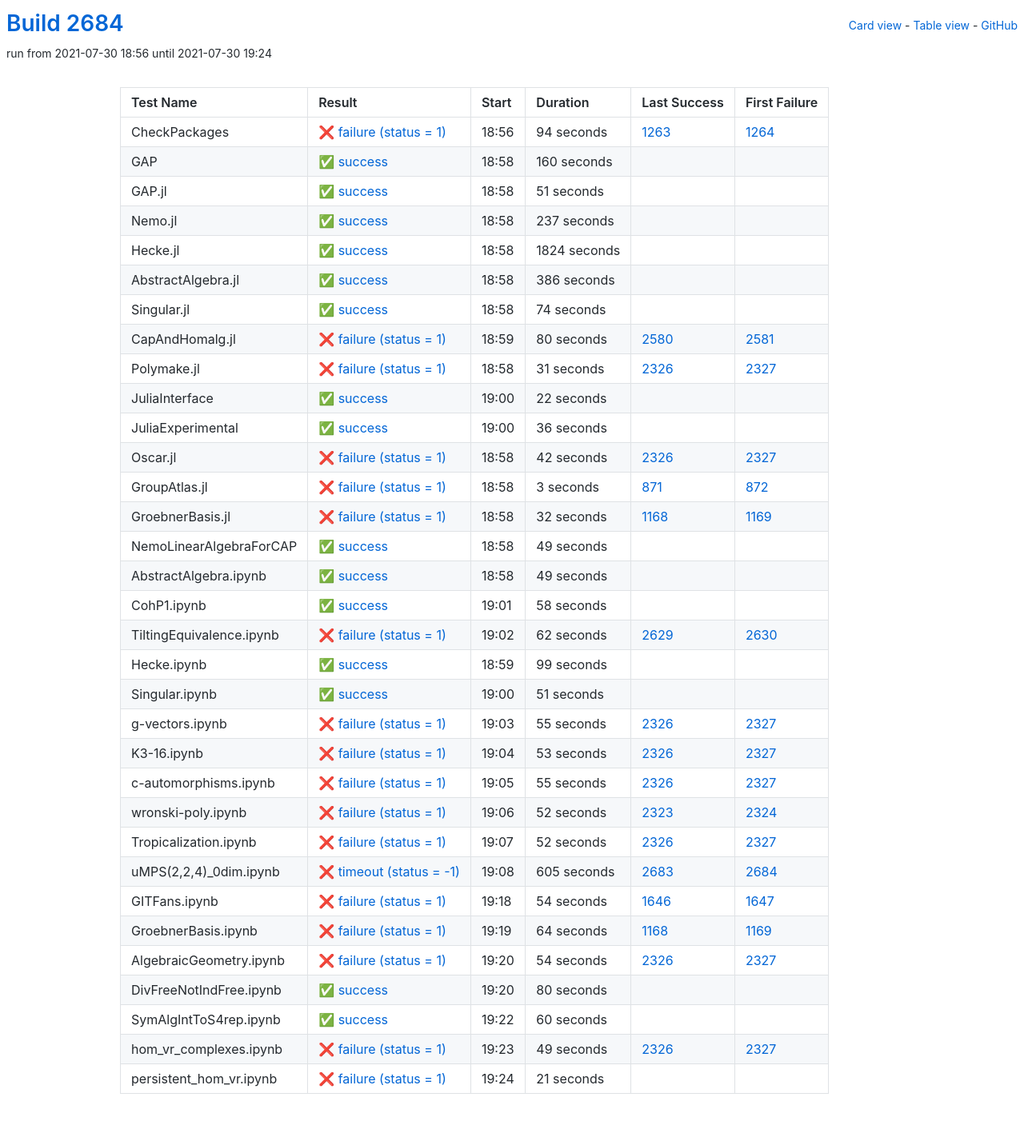
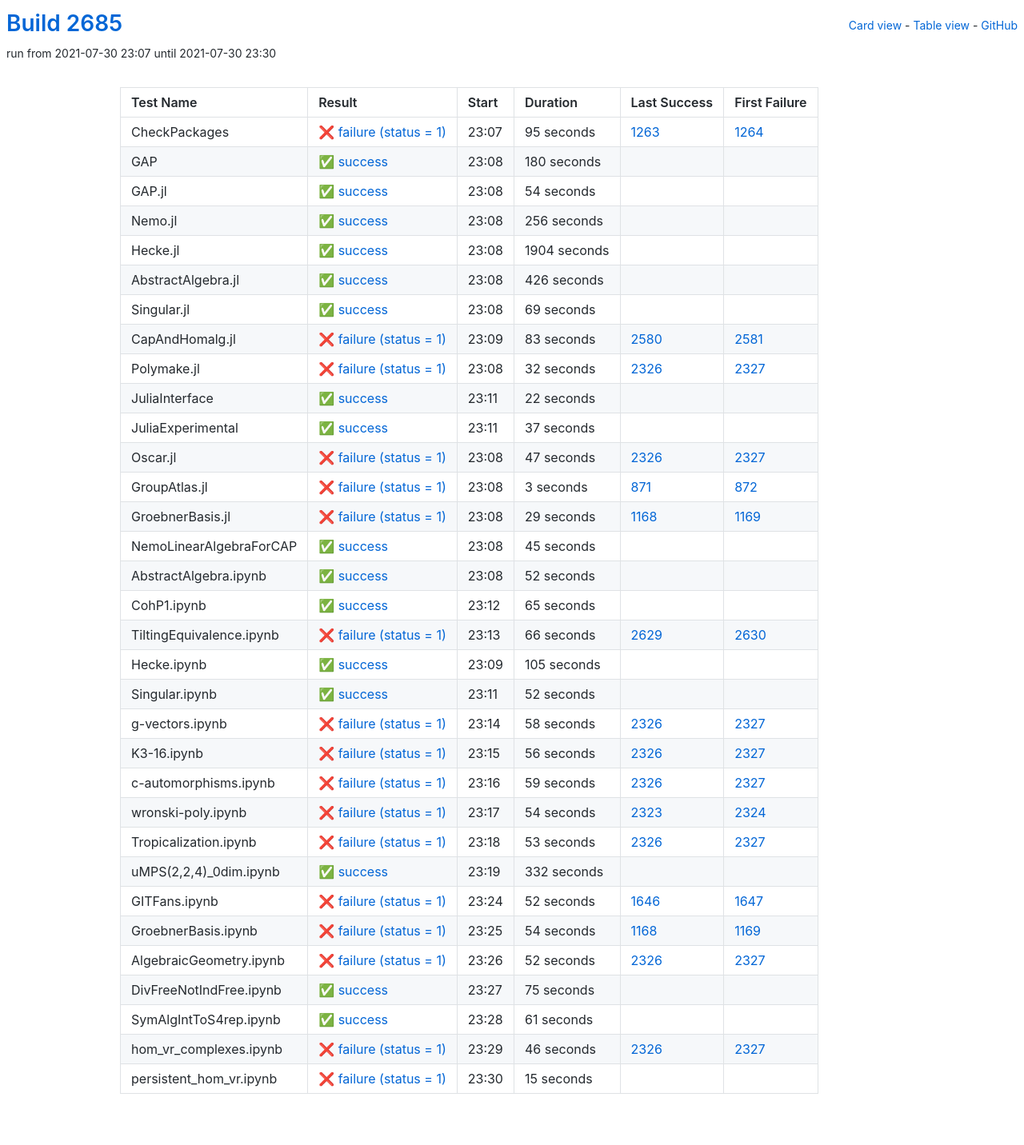
Before and after one commit to oscar-system/oscar-ci-status-stable, a Jekyll site: the page built from table.html, in a window 1280 px wide. Shown: the whole page at 80% size. Built offline with Jekyll 4.4.1, drawn with Linux system fonts in a browser that asks for light colours.

Commit message:
Build #2685

```diff
--- a/_data/ci.yml
+++ b/_data/ci.yml
@@ -1,6 +1,6 @@
 ---
-build: 2684
-build_url: https://oscarci.mathematik.uni-kl.de/job/oscar-stable/2684/
+build: 2685
+build_url: https://oscarci.mathematik.uni-kl.de/job/oscar-stable/2685/
 job: oscar-stable
 organization: oscar-system
 repo: oscar-ci-status-stable
@@ -8,116 +8,116 @@ repourl: https://github.com/oscar-system/oscar-ci-status-stable
 tests:
 - name: CheckPackages
   id: checkpackages
-  log: https://oscarci.mathematik.uni-kl.de/job/oscar-stable/2684/artifact/logs/build-2684/CheckPackages.log
-  start: 2021-07-30 18:56
+  log: https://oscarci.mathematik.uni-kl.de/job/oscar-stable/2685/artifact/logs/build-2685/CheckPackages.log
+  start: 2021-07-30 23:07
   success: false
   exitcode: 1
   status: failure
-  duration: 94
+  duration: 95
   last_success: 1263
   last_success_url: https://oscarci.mathematik.uni-kl.de/job/oscar-stable/1263/
   first_failure: 1264
   first_failure_url: https://oscarci.mathematik.uni-kl.de/job/oscar-stable/1264/
 - name: GAP
   id: gap
-  log: https://oscarci.mathematik.uni-kl.de/job/oscar-stable/2684/artifact/logs/build-2684/GAP.log
-  start: 2021-07-30 18:58
+  log: https://oscarci.mathematik.uni-kl.de/job/oscar-stable/2685/artifact/logs/build-2685/GAP.log
+  start: 2021-07-30 23:08
   success: true
   exitcode: 0
   status: success
-  duration: 160
+  duration: 180
   last_success: false
   last_success_url:
   first_failure: false
   first_failure_url:
 - name: GAP.jl
   id: gap-jl
-  log: https://oscarci.mathematik.uni-kl.de/job/oscar-stable/2684/artifact/logs/build-2684/GAP.jl.log
-  start: 2021-07-30 18:58
+  log: https://oscarci.mathematik.uni-kl.de/job/oscar-stable/2685/artifact/logs/build-2685/GAP.jl.log
+  start: 2021-07-30 23:08
   success: true
   exitcode: 0
   status: success
-  duration: 51
+  duration: 54
   last_success: false
   last_success_url:
   first_failure: false
   first_failure_url:
 - name: Nemo.jl
   id: nemo-jl
-  log: https://oscarci.mathematik.uni-kl.de/job/oscar-stable/2684/artifact/logs/build-2684/Nemo.jl.log
-  start: 2021-07-30 18:58
+  log: https://oscarci.mathematik.uni-kl.de/job/oscar-stable/2685/artifact/logs/build-2685/Nemo.jl.log
+  start: 2021-07-30 23:08
   success: true
   exitcode: 0
   status: success
-  duration: 237
+  duration: 256
   last_success: false
   last_success_url:
   first_failure: false
   first_failure_url:
 - name: Hecke.jl
   id: hecke-jl
-  log: https://oscarci.mathematik.uni-kl.de/job/oscar-stable/2684/artifact/logs/build-2684/Hecke.jl.log
-  start: 2021-07-30 18:58
+  log: https://oscarci.mathematik.uni-kl.de/job/oscar-stable/2685/artifact/logs/build-2685/Hecke.jl.log
+  start: 2021-07-30 23:08
   success: true
   exitcode: 0
   status: success
-  duration: 1824
+  duration: 1904
   last_success: false
   last_success_url:
   first_failure: false
   first_failure_url:
 - name: AbstractAlgebra.jl
   id: abstractalgebra-jl
-  log: https://oscarci.mathematik.uni-kl.de/job/oscar-stable/2684/artifact/logs/build-2684/AbstractAlgebra.jl.log
-  start: 2021-07-30 18:58
+  log: https://oscarci.mathematik.uni-kl.de/job/oscar-stable/2685/artifact/logs/build-2685/AbstractAlgebra.jl.log
+  start: 2021-07-30 23:08
   success: true
   exitcode: 0
   status: success
-  duration: 386
+  duration: 426
   last_success: false
   last_success_url:
   first_failure: false
   first_failure_url:
 - name: Singular.jl
   id: singular-jl
-  log: https://oscarci.mathematik.uni-kl.de/job/oscar-stable/2684/artifact/logs/build-2684/Singular.jl.log
-  start: 2021-07-30 18:58
+  log: https://oscarci.mathematik.uni-kl.de/job/oscar-stable/2685/artifact/logs/build-2685/Singular.jl.log
+  start: 2021-07-30 23:08
   success: true
   exitcode: 0
   status: success
-  duration: 74
+  duration: 69
   last_success: false
   last_success_url:
   first_failure: false
   first_failure_url:
 - name: CapAndHomalg.jl
   id: capandhomalg-jl
-  log: https://oscarci.mathematik.uni-kl.de/job/oscar-stable/2684/artifact/logs/build-2684/CapAndHomalg.jl.log
-  start: 2021-07-30 18:59
+  log: https://oscarci.mathematik.uni-kl.de/job/oscar-stable/2685/artifact/logs/build-2685/CapAndHomalg.jl.log
+  start: 2021-07-30 23:09
   success: false
   exitcode: 1
   status: failure
-  duration: 80
+  duration: 83
   last_success: 2580
   last_success_url: https://oscarci.mathematik.uni-kl.de/job/oscar-stable/2580/
   first_failure: 2581
   first_failure_url: https://oscarci.mathematik.uni-kl.de/job/oscar-stable/2581/
 - name: Polymake.jl
   id: polymake-jl
-  log: https://oscarci.mathematik.uni-kl.de/job/oscar-stable/2684/artifact/logs/build-2684/Polymake.jl.log
-  start: 2021-07-30 18:58
+  log: https://oscarci.mathematik.uni-kl.de/job/oscar-stable/2685/artifact/logs/build-2685/Polymake.jl.log
+  start: 2021-07-30 23:08
   success: false
   exitcode: 1
   status: failure
-  duration: 31
+  duration: 32
   last_success: 2326
   last_success_url: https://oscarci.mathematik.uni-kl.de/job/oscar-stable/2326/
   first_failure: 2327
   first_failure_url: https://oscarci.mathematik.uni-kl.de/job/oscar-stable/2327/
 - name: JuliaInterface
   id: juliainterface
-  log: https://oscarci.mathematik.uni-kl.de/job/oscar-stable/2684/artifact/logs/build-2684/JuliaInterface.log
-  start: 2021-07-30 19:00
+  log: https://oscarci.mathematik.uni-kl.de/job/oscar-stable/2685/artifact/logs/build-2685/JuliaInterface.log
+  start: 2021-07-30 23:11
   success: true
   exitcode: 0
   status: success
@@ -128,32 +128,32 @@ tests:
   first_failure_url:
 - name: JuliaExperimental
   id: juliaexperimental
-  log: https://oscarci.mathematik.uni-kl.de/job/oscar-stable/2684/artifact/logs/build-2684/JuliaExperimental.log
-  start: 2021-07-30 19:00
+  log: https://oscarci.mathematik.uni-kl.de/job/oscar-stable/2685/artifact/logs/build-2685/JuliaExperimental.log
+  start: 2021-07-30 23:11
   success: true
   exitcode: 0
   status: success
-  duration: 36
+  duration: 37
   last_success: false
   last_success_url:
   first_failure: false
   first_failure_url:
 - name: Oscar.jl
   id: oscar-jl
-  log: https://oscarci.mathematik.uni-kl.de/job/oscar-stable/2684/artifact/logs/build-2684/Oscar.jl.log
-  start: 2021-07-30 18:58
+  log: https://oscarci.mathematik.uni-kl.de/job/oscar-stable/2685/artifact/logs/build-2685/Oscar.jl.log
+  start: 2021-07-30 23:08
   success: false
   exitcode: 1
   status: failure
-  duration: 42
+  duration: 47
   last_success: 2326
   last_success_url: https://oscarci.mathematik.uni-kl.de/job/oscar-stable/2326/
   first_failure: 2327
   first_failure_url: https://oscarci.mathematik.uni-kl.de/job/oscar-stable/2327/
 - name: GroupAtlas.jl
   id: groupatlas-jl
-  log: https://oscarci.mathematik.uni-kl.de/job/oscar-stable/2684/artifact/logs/build-2684/GroupAtlas.jl.log
-  start: 2021-07-30 18:58
+  log: https://oscarci.mathematik.uni-kl.de/job/oscar-stable/2685/artifact/logs/build-2685/GroupAtlas.jl.log
+  start: 2021-07-30 23:08
   success: false
   exitcode: 1
   status: failure
@@ -164,104 +164,140 @@ tests:
   first_failure_url: https://oscarci.mathematik.uni-kl.de/job/oscar-stable/872/
 - name: GroebnerBasis.jl
   id: groebnerbasis-jl
-  log: https://oscarci.mathematik.uni-kl.de/job/oscar-stable/2684/artifact/logs/build-2684/GroebnerBasis.jl.log
-  start: 2021-07-30 18:58
+  log: https://oscarci.mathematik.uni-kl.de/job/oscar-stable/2685/artifact/logs/build-2685/GroebnerBasis.jl.log
+  start: 2021-07-30 23:08
   success: false
   exitcode: 1
   status: failure
-  duration: 32
+  duration: 29
   last_success: 1168
   last_success_url: https://oscarci.mathematik.uni-kl.de/job/oscar-stable/1168/
   first_failure: 1169
   first_failure_url: https://oscarci.mathematik.uni-kl.de/job/oscar-stable/1169/
 - name: NemoLinearAlgebraForCAP
   id: nemolinearalgebraforcap
-  log: https://oscarci.mathematik.uni-kl.de/job/oscar-stable/2684/artifact/logs/build-2684/NemoLinearAlgebraForCAP.log
-  start: 2021-07-30 18:58
+  log: https://oscarci.mathematik.uni-kl.de/job/oscar-stable/2685/artifact/logs/build-2685/NemoLinearAlgebraForCAP.log
+  start: 2021-07-30 23:08
   success: true
   exitcode: 0
   status: success
-  duration: 49
+  duration: 45
   last_success: false
   last_success_url:
   first_failure: false
   first_failure_url:
 - name: AbstractAlgebra.ipynb
   id: abstractalgebra-ipynb
-  log: https://oscarci.mathematik.uni-kl.de/job/oscar-stable/2684/artifact/logs/build-2684/AbstractAlgebra.ipynb.log
-  start: 2021-07-30 18:58
+  log: https://oscarci.mathematik.uni-kl.de/job/oscar-stable/2685/artifact/logs/build-2685/AbstractAlgebra.ipynb.log
+  start: 2021-07-30 23:08
   success: true
   exitcode: 0
   status: success
-  duration: 49
+  duration: 52
   last_success: false
   last_success_url:
   first_failure: false
   first_failure_url:
 - name: CohP1.ipynb
   id: cohp1-ipynb
-  log: https://oscarci.mathematik.uni-kl.de/job/oscar-stable/2684/artifact/logs/build-2684/CohP1.ipynb.log
-  start: 2021-07-30 19:01
+  log: https://oscarci.mathematik.uni-kl.de/job/oscar-stable/2685/artifact/logs/build-2685/CohP1.ipynb.log
+  start: 2021-07-30 23:12
   success: true
   exitcode: 0
   status: success
-  duration: 58
+  duration: 65
   last_success: false
   last_success_url:
   first_failure: false
   first_failure_url:
 - name: TiltingEquivalence.ipynb
   id: tiltingequivalence-ipynb
-  log: https://oscarci.mathematik.uni-kl.de/job/oscar-stable/2684/artifact/logs/build-2684/TiltingEquivalence.ipynb.log
-  start: 2021-07-30 19:02
+  log: https://oscarci.mathematik.uni-kl.de/job/oscar-stable/2685/artifact/logs/build-2685/TiltingEquivalence.ipynb.log
+  start: 2021-07-30 23:13
   success: false
   exitcode: 1
   status: failure
-  duration: 62
+  duration: 66
   last_success: 2629
   last_success_url: https://oscarci.mathematik.uni-kl.de/job/oscar-stable/2629/
   first_failure: 2630
   first_failure_url: https://oscarci.mathematik.uni-kl.de/job/oscar-stable/2630/
 - name: Hecke.ipynb
   id: hecke-ipynb
-  log: https://oscarci.mathematik.uni-kl.de/job/oscar-stable/2684/artifact/logs/build-2684/Hecke.ipynb.log
-  start: 2021-07-30 18:59
+  log: https://oscarci.mathematik.uni-kl.de/job/oscar-stable/2685/artifact/logs/build-2685/Hecke.ipynb.log
+  start: 2021-07-30 23:09
   success: true
   exitcode: 0
   status: success
-  duration: 99
+  duration: 105
   last_success: false
   last_success_url:
   first_failure: false
   first_failure_url:
 - name: Singular.ipynb
   id: singular-ipynb
-  log: https://oscarci.mathematik.uni-kl.de/job/oscar-stable/2684/artifact/logs/build-2684/Singular.ipynb.log
-  start: 2021-07-30 19:00
+  log: https://oscarci.mathematik.uni-kl.de/job/oscar-stable/2685/artifact/logs/build-2685/Singular.ipynb.log
+  start: 2021-07-30 23:11
   success: true
   exitcode: 0
   status: success
-  duration: 51
+  duration: 52
   last_success: false
   last_success_url:
   first_failure: false
   first_failure_url:
 - name: g-vectors.ipynb
   id: g-vectors-ipynb
-  log: https://oscarci.mathematik.uni-kl.de/job/oscar-stable/2684/artifact/logs/build-2684/g-vectors.ipynb.log
-  start: 2021-07-30 19:03
+  log: https://oscarci.mathematik.uni-kl.de/job/oscar-stable/2685/artifact/logs/build-2685/g-vectors.ipynb.log
+  start: 2021-07-30 23:14
   success: false
   exitcode: 1
   status: failure
-  duration: 55
+  duration: 58
   last_success: 2326
   last_success_url: https://oscarci.mathematik.uni-kl.de/job/oscar-stable/2326/
   first_failure: 2327
   first_failure_url: https://oscarci.mathematik.uni-kl.de/job/oscar-stable/2327/
 - name: K3-16.ipynb
   id: k3-16-ipynb
-  log: https://oscarci.mathematik.uni-kl.de/job/oscar-stable/2684/artifact/logs/build-2684/K3-16.ipynb.log
-  start: 2021-07-30 19:04
+  log: https://oscarci.mathematik.uni-kl.de/job/oscar-stable/2685/artifact/logs/build-2685/K3-16.ipynb.log
+  start: 2021-07-30 23:15
+  success: false
+  exitcode: 1
+  status: failure
+  duration: 56
+  last_success: 2326
+  last_success_url: https://oscarci.mathematik.uni-kl.de/job/oscar-stable/2326/
+  first_failure: 2327
+  first_failure_url: https://oscarci.mathematik.uni-kl.de/job/oscar-stable/2327/
+- name: c-automorphisms.ipynb
+  id: c-automorphisms-ipynb
+  log: https://oscarci.mathematik.uni-kl.de/job/oscar-stable/2685/artifact/logs/build-2685/c-automorphisms.ipynb.log
+  start: 2021-07-30 23:16
+  success: false
+  exitcode: 1
+  status: failure
+  duration: 59
+  last_success: 2326
+  last_success_url: https://oscarci.mathematik.uni-kl.de/job/oscar-stable/2326/
+  first_failure: 2327
+  first_failure_url: https://oscarci.mathematik.uni-kl.de/job/oscar-stable/2327/
+- name: wronski-poly.ipynb
+  id: wronski-poly-ipynb
+  log: https://oscarci.mathematik.uni-kl.de/job/oscar-stable/2685/artifact/logs/build-2685/wronski-poly.ipynb.log
+  start: 2021-07-30 23:17
+  success: false
+  exitcode: 1
+  status: failure
+  duration: 54
+  last_success: 2323
+  last_success_url: https://oscarci.mathematik.uni-kl.de/job/oscar-stable/2323/
+  first_failure: 2324
+  first_failure_url: https://oscarci.mathematik.uni-kl.de/job/oscar-stable/2324/
+- name: Tropicalization.ipynb
+  id: tropicalization-ipynb
+  log: https://oscarci.mathematik.uni-kl.de/job/oscar-stable/2685/artifact/logs/build-2685/Tropicalization.ipynb.log
+  start: 2021-07-30 23:18
   success: false
   exitcode: 1
   status: failure
@@ -270,34 +306,46 @@ tests:
   last_success_url: https://oscarci.mathematik.uni-kl.de/job/oscar-stable/2326/
   first_failure: 2327
   first_failure_url: https://oscarci.mathematik.uni-kl.de/job/oscar-stable/2327/
-- name: c-automorphisms.ipynb
-  id: c-automorphisms-ipynb
-  log: https://oscarci.mathematik.uni-kl.de/job/oscar-stable/2684/artifact/logs/build-2684/c-automorphisms.ipynb.log
-  start: 2021-07-30 19:05
-  success: false
-  exitcode: 1
-  status: failure
-  duration: 55
-  last_success: 2326
-  last_success_url: https://oscarci.mathematik.uni-kl.de/job/oscar-stable/2326/
-  first_failure: 2327
-  first_failure_url: https://oscarci.mathematik.uni-kl.de/job/oscar-stable/2327/
-- name: wronski-poly.ipynb
-  id: wronski-poly-ipynb
-  log: https://oscarci.mathematik.uni-kl.de/job/oscar-stable/2684/artifact/logs/build-2684/wronski-poly.ipynb.log
-  start: 2021-07-30 19:06
+- name: uMPS(2,2,4)_0dim.ipynb
+  id: umps-2-2-4-0dim-ipynb
+  log: https://oscarci.mathematik.uni-kl.de/job/oscar-stable/2685/artifact/logs/build-2685/uMPS-2-2-4-_0dim.ipynb.log
+  start: 2021-07-30 23:19
+  success: true
+  exitcode: 0
+  status: success
+  duration: 332
+  last_success: false
+  last_success_url:
+  first_failure: false
+  first_failure_url:
+- name: GITFans.ipynb
+  id: gitfans-ipynb
+  log: https://oscarci.mathematik.uni-kl.de/job/oscar-stable/2685/artifact/logs/build-2685/GITFans.ipynb.log
+  start: 2021-07-30 23:24
   success: false
   exitcode: 1
   status: failure
   duration: 52
-  last_success: 2323
-  last_success_url: https://oscarci.mathematik.uni-kl.de/job/oscar-stable/2323/
-  first_failure: 2324
-  first_failure_url: https://oscarci.mathematik.uni-kl.de/job/oscar-stable/2324/
-- name: Tropicalization.ipynb
-  id: tropicalization-ipynb
-  log: https://oscarci.mathematik.uni-kl.de/job/oscar-stable/2684/artifact/logs/build-2684/Tropicalization.ipynb.log
-  start: 2021-07-30 19:07
+  last_success: 1646
+  last_success_url: https://oscarci.mathematik.uni-kl.de/job/oscar-stable/1646/
+  first_failure: 1647
+  first_failure_url: https://oscarci.mathematik.uni-kl.de/job/oscar-stable/1647/
+- name: GroebnerBasis.ipynb
+  id: groebnerbasis-ipynb
+  log: https://oscarci.mathematik.uni-kl.de/job/oscar-stable/2685/artifact/logs/build-2685/GroebnerBasis.ipynb.log
+  start: 2021-07-30 23:25
+  success: false
+  exitcode: 1
+  status: failure
+  duration: 54
+  last_success: 1168
+  last_success_url: https://oscarci.mathematik.uni-kl.de/job/oscar-stable/1168/
+  first_failure: 1169
+  first_failure_url: https://oscarci.mathematik.uni-kl.de/job/oscar-stable/1169/
+- name: AlgebraicGeometry.ipynb
+  id: algebraicgeometry-ipynb
+  log: https://oscarci.mathematik.uni-kl.de/job/oscar-stable/2685/artifact/logs/build-2685/AlgebraicGeometry.ipynb.log
+  start: 2021-07-30 23:26
   success: false
   exitcode: 1
   status: failure
@@ -306,98 +354,50 @@ tests:
   last_success_url: https://oscarci.mathematik.uni-kl.de/job/oscar-stable/2326/
   first_failure: 2327
   first_failure_url: https://oscarci.mathematik.uni-kl.de/job/oscar-stable/2327/
-- name: uMPS(2,2,4)_0dim.ipynb
-  id: umps-2-2-4-0dim-ipynb
-  log: https://oscarci.mathematik.uni-kl.de/job/oscar-stable/2684/artifact/logs/build-2684/uMPS-2-2-4-_0dim.ipynb.log
-  start: 2021-07-30 19:08
-  success: false
-  exitcode: -1
-  status: timeout
-  duration: 605
-  last_success: 2683
-  last_success_url: https://oscarci.mathematik.uni-kl.de/job/oscar-stable/2683/
-  first_failure: 2684
-  first_failure_url: https://oscarci.mathematik.uni-kl.de/job/oscar-stable/2684/
-- name: GITFans.ipynb
-  id: gitfans-ipynb
-  log: https://oscarci.mathematik.uni-kl.de/job/oscar-stable/2684/artifact/logs/build-2684/GITFans.ipynb.log
-  start: 2021-07-30 19:18
-  success: false
-  exitcode: 1
-  status: failure
-  duration: 54
-  last_success: 1646
-  last_success_url: https://oscarci.mathematik.uni-kl.de/job/oscar-stable/1646/
-  first_failure: 1647
-  first_failure_url: https://oscarci.mathematik.uni-kl.de/job/oscar-stable/1647/
-- name: GroebnerBasis.ipynb
-  id: groebnerbasis-ipynb
-  log: https://oscarci.mathematik.uni-kl.de/job/oscar-stable/2684/artifact/logs/build-2684/GroebnerBasis.ipynb.log
-  start: 2021-07-30 19:19
-  success: false
-  exitcode: 1
-  status: failure
-  duration: 64
-  last_success: 1168
-  last_success_url: https://oscarci.mathematik.uni-kl.de/job/oscar-stable/1168/
-  first_failure: 1169
-  first_failure_url: https://oscarci.mathematik.uni-kl.de/job/oscar-stable/1169/
-- name: AlgebraicGeometry.ipynb
-  id: algebraicgeometry-ipynb
-  log: https://oscarci.mathematik.uni-kl.de/job/oscar-stable/2684/artifact/logs/build-2684/AlgebraicGeometry.ipynb.log
-  start: 2021-07-30 19:20
-  success: false
-  exitcode: 1
-  status: failure
-  duration: 54
-  last_success: 2326
-  last_success_url: https://oscarci.mathematik.uni-kl.de/job/oscar-stable/2326/
-  first_failure: 2327
-  first_failure_url: https://oscarci.mathematik.uni-kl.de/job/oscar-stable/2327/
 - name: DivFreeNotIndFree.ipynb
   id: divfreenotindfree-ipynb
-  log: https://oscarci.mathematik.uni-kl.de/job/oscar-stable/2684/artifact/logs/build-2684/DivFreeNotIndFree.ipynb.log
-  start: 2021-07-30 19:20
+  log: https://oscarci.mathematik.uni-kl.de/job/oscar-stable/2685/artifact/logs/build-2685/DivFreeNotIndFree.ipynb.log
+  start: 2021-07-30 23:27
   success: true
   exitcode: 0
   status: success
-  duration: 80
+  duration: 75
   last_success: false
   last_success_url:
   first_failure: false
   first_failure_url:
 - name: SymAlgIntToS4rep.ipynb
   id: symalginttos4rep-ipynb
-  log: https://oscarci.mathematik.uni-kl.de/job/oscar-stable/2684/artifact/logs/build-2684/SymAlgIntToS4rep.ipynb.log
-  start: 2021-07-30 19:22
+  log: https://oscarci.mathematik.uni-kl.de/job/oscar-stable/2685/artifact/logs/build-2685/SymAlgIntToS4rep.ipynb.log
+  start: 2021-07-30 23:28
   success: true
   exitcode: 0
   status: success
-  duration: 60
+  duration: 61
   last_success: false
   last_success_url:
   first_failure: false
   first_failure_url:
 - name: hom_vr_complexes.ipynb
   id: hom-vr-complexes-ipynb
-  log: https://oscarci.mathematik.uni-kl.de/job/oscar-stable/2684/artifact/logs/build-2684/hom_vr_complexes.ipynb.log
-  start: 2021-07-30 19:23
+  log: https://oscarci.mathematik.uni-kl.de/job/oscar-stable/2685/artifact/logs/build-2685/hom_vr_complexes.ipynb.log
+  start: 2021-07-30 23:29
   success: false
   exitcode: 1
   status: failure
-  duration: 49
+  duration: 46
   last_success: 2326
   last_success_url: https://oscarci.mathematik.uni-kl.de/job/oscar-stable/2326/
   first_failure: 2327
   first_failure_url: https://oscarci.mathematik.uni-kl.de/job/oscar-stable/2327/
 - name: persistent_hom_vr.ipynb
   id: persistent-hom-vr-ipynb
-  log: https://oscarci.mathematik.uni-kl.de/job/oscar-stable/2684/artifact/logs/build-2684/persistent_hom_vr.ipynb.log
-  start: 2021-07-30 19:24
+  log: https://oscarci.mathematik.uni-kl.de/job/oscar-stable/2685/artifact/logs/build-2685/persistent_hom_vr.ipynb.log
+  start: 2021-07-30 23:30
   success: false
   exitcode: 1
   status: failure
-  duration: 21
+  duration: 15
   last_success: false
   last_success_url:
   first_failure: false
```
Also changed, not shown: README.md.
